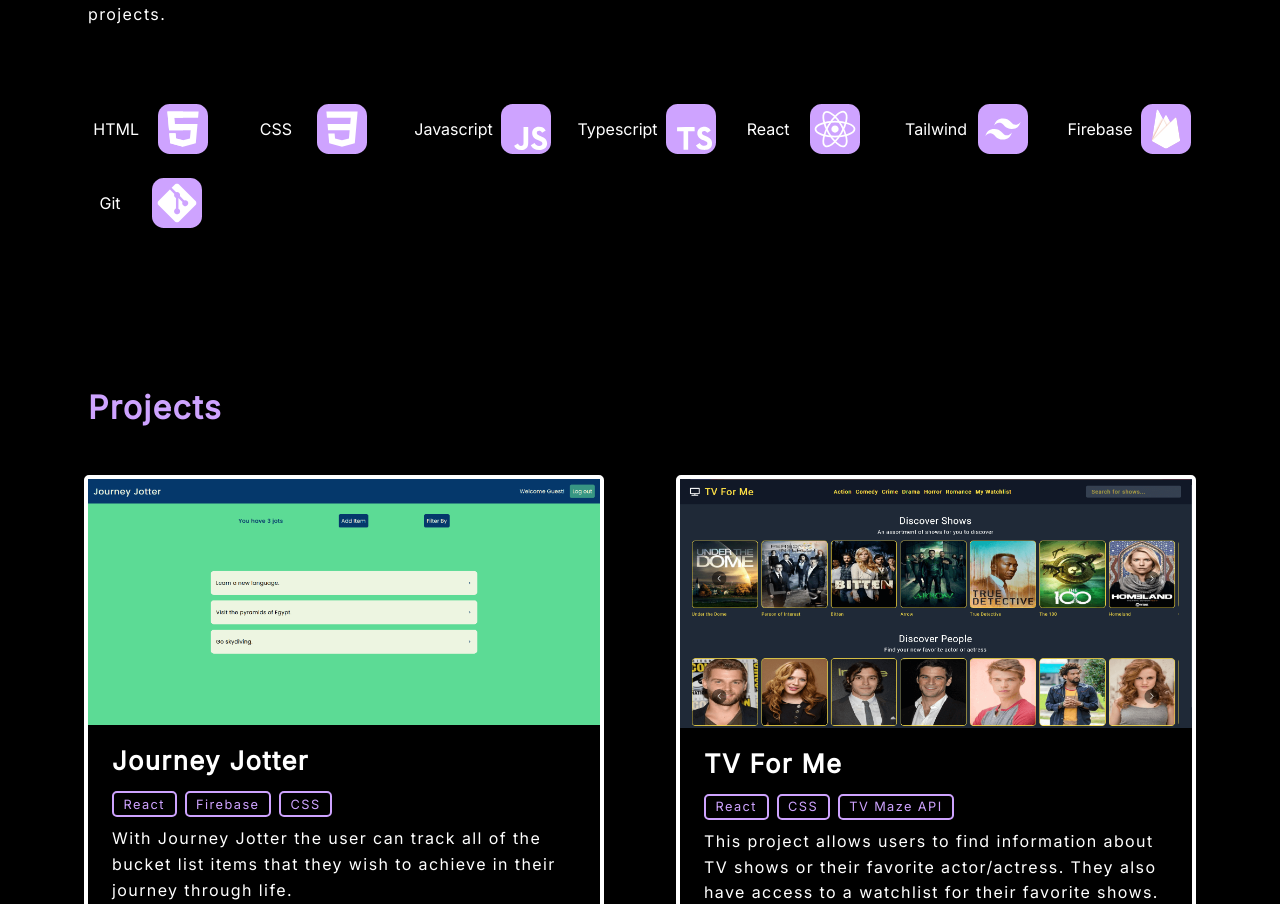
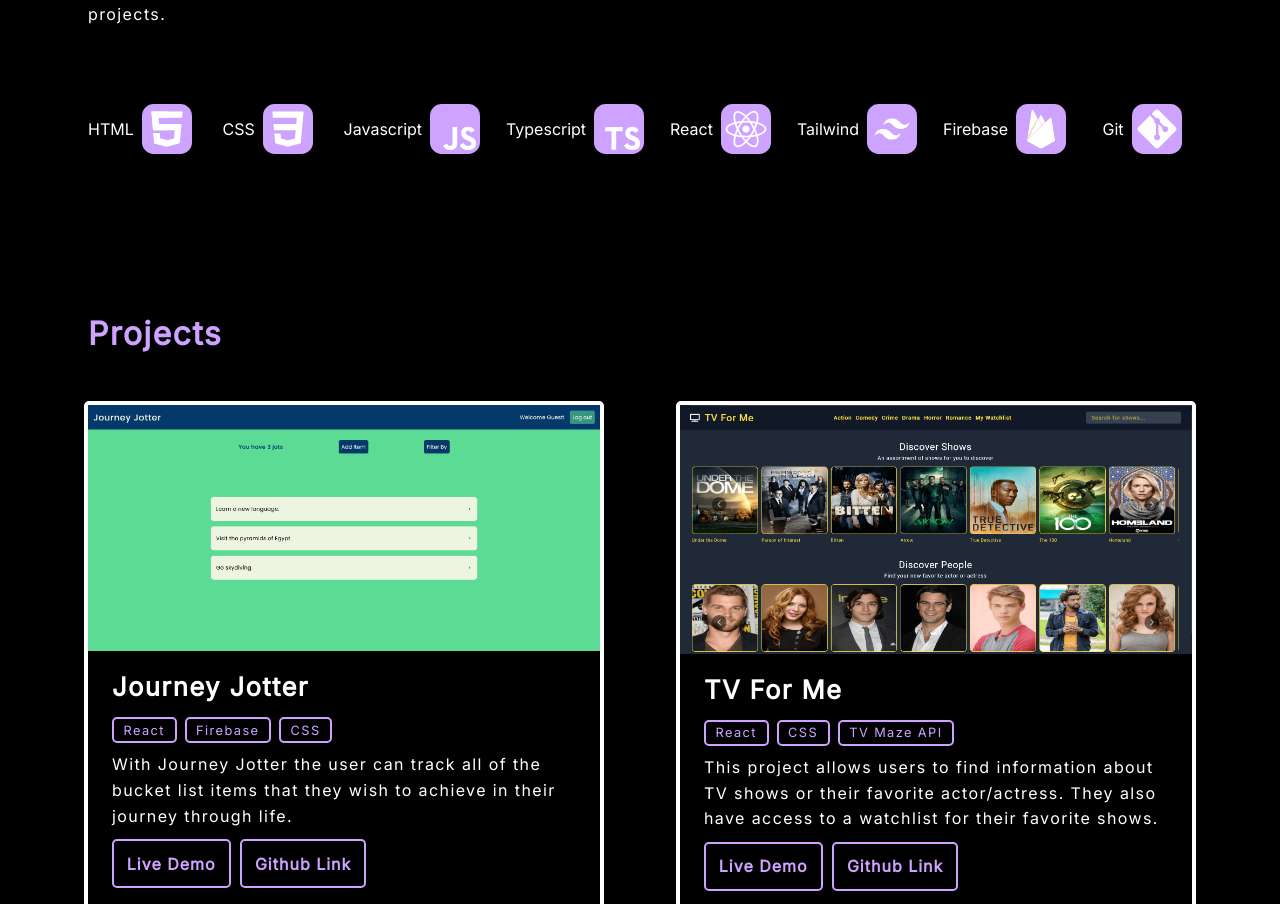
Before and after one commit to nicholaslicata/Portfolio, a React (Vite) app: page / in a window 1280 px wide. Shown: the part 1217-2121 px from the top of the page. Built offline with nearby package versions, Linux system fonts and the light colour scheme.

Commit message:
updated styles

```diff
--- a/src/index.css
+++ b/src/index.css
@@ -326,16 +326,16 @@ html {
     width: 100%;
     display: flex;
     flex-wrap: wrap;
+    justify-content: space-between;
     gap: 1.5em;
-    justify-content: space-between;
     list-style: none;
 }
 
 .about-skill {
-    width: 125px;
+    min-width: 100px;
     display: flex;
     align-items: center;
-    justify-content: space-around;
+    justify-content: center;
     gap: 0.5em;
     color: white;
     font-size: 1rem;
```
